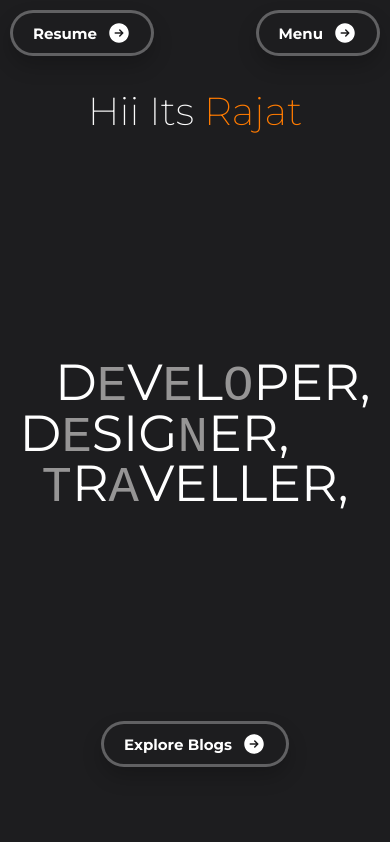
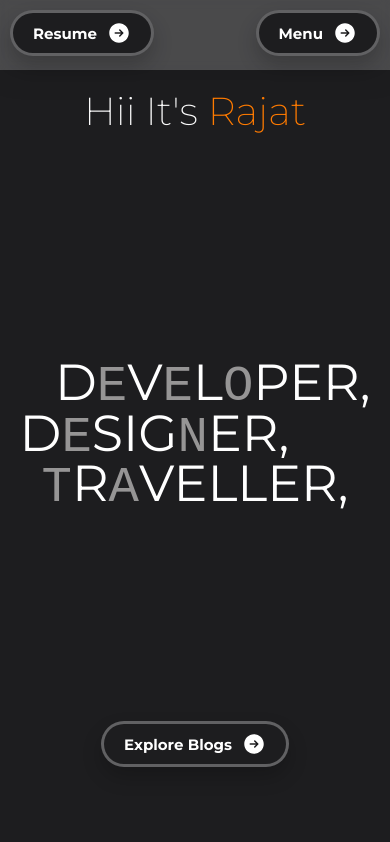
Before and after one commit to rajat-gith/Portfolio, a React (Create React App) app: page / in a window 390 px wide. Shown: the top 842 px of the page. Built offline with nearby package versions, Linux system fonts and the light colour scheme.

Commit message:
navbar changes

```diff
--- a/src/components/HomeIntroComponent.js
+++ b/src/components/HomeIntroComponent.js
@@ -7,7 +7,7 @@ function HomeIntroComponent() {
   return (
     <div className="HomeIntroComponent">
       <p>
-        Hii Its <span>Rajat</span>
+        Hii It's <span>Rajat</span>
       </p>
       <InfoComponent/>
       <Link to="/blogs">
--- a/src/components/SkillsComponents.js
+++ b/src/components/SkillsComponents.js
@@ -78,7 +78,7 @@ export default function SkillComponent() {
     "Javascript",
     "Kotlin",
     "React",
-    "Django Rest Framework",
+    "DRF",
     "Node",
     "Express",
     "Flask",
--- a/src/pages/HomePage.js
+++ b/src/pages/HomePage.js
@@ -8,7 +8,6 @@ import ExperienceComponent from "../components/ExperienceComponent";
 import ContactComponent from "../components/ContactComponent";
 import EducationComponent from "../components/EducationComponent";
 import SkillComponent from "../components/SkillsComponents";
-
 
 function HomePage() {
   const [isLoading, setLoading] = useState(false);
@@ -28,6 +27,7 @@ function HomePage() {
   return (
     <div className="HomePage">
       <div>
+        <div className="navbar">
           <div className="resume">
             <div>
               <button class="resumeButton" onClick={handleResumeButton}>
@@ -47,6 +47,8 @@ function HomePage() {
               <MenuComponent />
             </div>
           </div>
+        </div>
+
         <div id="LandingSection">
           <HomeIntroComponent />
         </div>
--- a/src/styles/HomePageStyles.scss
+++ b/src/styles/HomePageStyles.scss
@@ -7,16 +7,21 @@
   align-items: center;
   justify-content: center;
 
-  .loader {
-    position: absolute;
-    top: 40vh;
-  }
-
+  .navbar {
+    display: flex;
+    position: fixed;
+    height: 120px;
+    align-items: center;
+    width: 100%;
+    z-index: 100000;
+    background: rgba(255, 255, 255, 0.2);
+    box-shadow: 0 4px 30px rgba(0, 0, 0, 0.1);
+    backdrop-filter: blur(5px);
+    -webkit-backdrop-filter: blur(5px);
     .resume {
       position: fixed;
       top: 10px;
       left: 10px;
-    z-index: 1000;
       .resumeButton {
         position: relative;
         transition: all 0.3s ease-in-out;
@@ -93,6 +98,12 @@
       top: 10px;
       z-index: 1000;
     }
+  }
+  .loader {
+    position: absolute;
+    top: 40vh;
+  }
+
   #LandingSection {
     display: flex;
     width: 100%;
@@ -116,12 +127,15 @@
 
 @media only screen and (min-width: 250px) and (max-width: 480px) {
   .HomePage {
+    .navbar {
+      height: 70px;
       .resume {
         .resumeButton {
           padding-block: 0.5rem;
           padding-inline: 1.25rem;
-        font-size:15px;
+          font-size: 15px;
         }
       }
     }
   }
+}
```
Lines whose indentation alone changed are shown as unchanged.
